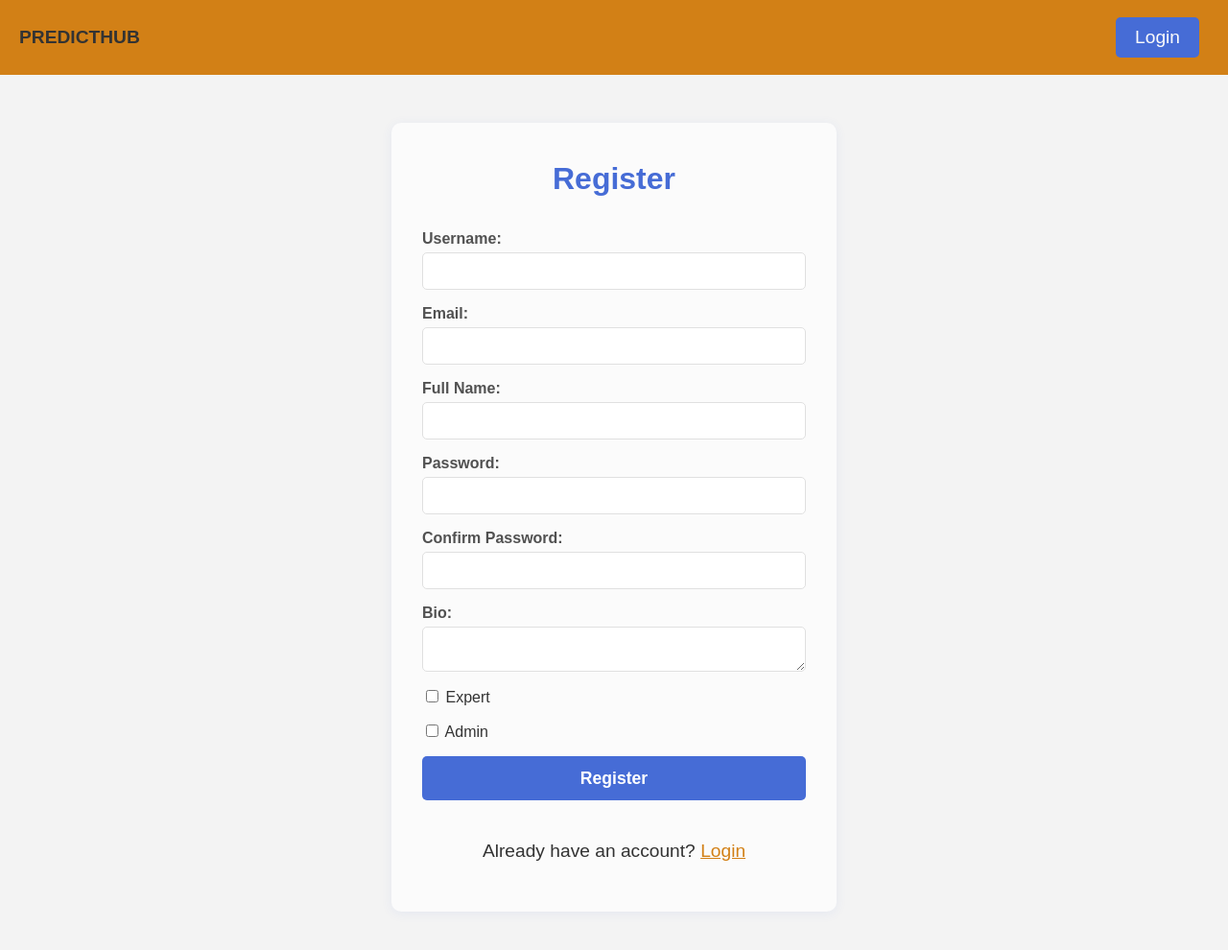
After one commit to elena563/predicthub, a Django app: page /register in a window 1280 px wide. The commit adds this page. Shown: the whole page at 96% size. Run offline with Django 5.2, Linux system fonts and the light colour scheme.

Commit message:
Fix login and register

```diff
--- a/predictions/forms.py
+++ b/predictions/forms.py
@@ -1,4 +1,6 @@
 from django import forms
+from django.contrib.auth.forms import UserCreationForm
+from django.contrib.auth.models import User
 from .models import PredictionEvent, UserProfile
 
 class PredictionForm(forms.ModelForm):
@@ -6,7 +8,13 @@ class PredictionForm(forms.ModelForm):
         model = PredictionEvent
         fields = ['title', 'description', 'start_date', 'end_date', 'category']
 
-class RegistrationForm(forms.ModelForm):
+class RegistrationForm(UserCreationForm):
+    email = forms.EmailField(required=True)
+    full_name = forms.CharField(max_length=100, required=True)
+    bio = forms.CharField(widget=forms.Textarea, required=False)
+    is_expert = forms.BooleanField(required=False)
+    is_admin = forms.BooleanField(required=False)
+
     class Meta:
-        model = UserProfile
-        fields = ['username', 'email', 'password', 'bio', 'is_expert', 'is_admin']
+        model = User
+        fields = ['username', 'email', 'password1', 'password2', 'full_name', 'bio', 'is_expert', 'is_admin']
--- a/predictions/models.py
+++ b/predictions/models.py
@@ -5,8 +5,8 @@ from django.utils import timezone
 class UserProfile(models.Model):
     user = models.OneToOneField(User, on_delete=models.CASCADE, verbose_name="user")
     username = models.CharField(max_length=100, unique=True)
+    full_name = models.CharField(max_length=100, null=True)
     email = models.EmailField(unique=True)
-    password = models.CharField(max_length=64, default=None)
     joined_date = models.DateTimeField(auto_now_add=True)
     reputation_score = models.IntegerField(default=0)
     bio = models.TextField(blank=True, null=True)
--- a/predictions/static/predictions/style.css
+++ b/predictions/static/predictions/style.css
@@ -18,12 +18,109 @@ html, body {
     box-sizing: border-box;
 }
 
+a {
+    color: var(--text-dark);
+    text-decoration: none;
+}
+
+.login-container, .register-container {
+    max-width: 400px;
+    margin: 50px auto 40px auto;
+    background: var(--bg-light);
+    border-radius: 10px;
+    box-shadow: 0 2px 12px rgba(70, 108, 214, 0.08);
+    padding: 2.5em 2em 2em 2em;
+    display: flex;
+    flex-direction: column;
+    gap: 1.2em;
+}
+
+.login-container h2, .register-container h2 {
+    text-align: center;
+    color: var(--primary-blue);
+    margin-bottom: 0.5em;
+}
+
+.login-container form, .register-container form {
+    display: flex;
+    flex-direction: column;
+    gap: 1em;
+}
+
+.form-group {
+    display: flex;
+    flex-direction: column;
+    gap: 0.3em;
+}
+
+.form-group label {
+    font-weight: 600;
+    color: var(--text-mid);
+}
+
+.form-control {
+    padding: 0.6em 0.8em;
+    border: 1px solid #e0e0e0;
+    border-radius: 5px;
+    font-size: 1em;
+    background: #fff;
+    color: var(--text-dark);
+    transition: border 0.2s;
+}
+.form-control:focus {
+    border: 1.5px solid var(--primary-blue);
+    outline: none;
+}
+
+.btn-primary {
+    background: var(--primary-blue);
+    color: #fff;
+    border: none;
+    border-radius: 5px;
+    padding: 0.7em 0;
+    font-size: 1.1em;
+    font-weight: 600;
+    cursor: pointer;
+}
+.btn-primary:hover {
+    background: #365bb5;
+}
+
+.alert {
+    padding: 0.7em 1em;
+    border-radius: 5px;
+    margin-bottom: 1em;
+    font-size: 1em;
+}
+.alert-danger {
+    background: #f8d7da;
+    color: #721c24;
+    border: 1px solid #f5c6cb;
+}
+
+.login-container p, .register-container p {
+    text-align: center;
+    margin-top: 1.2em;
+}
+.login-container a, .register-container a {
+    color: var(--primary-orange);
+    text-decoration: underline;
+}
+.login-container a:hover, .register-container a:hover {
+    color: var(--primary-blue);
+}
+
 header {
     color: var(--text-dark);
     padding: 15px 20px;
     display: flex;
     justify-content: space-between;
     align-items: center;
+}
+
+.header-alt {
+    background-color: var(--primary-orange);
+    color: #fff;
 }
 
 h1{
@@ -45,8 +142,11 @@ section {
     padding: 90px 20px;
     text-align: center;
 }
+.hero h2{
+    font-size: 4rem;
+}
 h2{
-    font-size: 4rem;
+    font-size: 2rem;
     margin-top: 0;
     margin-bottom: 15px;
 }
--- a/predictions/templates/predictions/layout.html
+++ b/predictions/templates/predictions/layout.html
@@ -9,15 +9,15 @@
         {% endblock %}
     </head>
     <body>
-        <header>
-            <h1>PREDICTHUB</h1>
+        <header class="{% if request.path != '/' %}header-alt{% endif %}">
+            <h1><a href="{% url 'index' %}">PREDICTHUB</a></h1>
             <nav>
                 {% if user.is_authenticated %}
                     <a href="#">Predictions</a>
                     <a href="#">Leaderboard</a>
                     <a href="#">Profile</a>
                 {% else %}
-                    <a class="btn1" href="#">Login</a>
+                    <a class="btn1" href="{% url 'login' %}">Login</a>
                 {% endif %}
             </nav>
         </header>
--- /dev/null
+++ b/predictions/templates/predictions/register.html
@@ -0,0 +1,48 @@
+{% extends "predictions/layout.html" %}
+{% load static %}
+
+{% block body %}
+<div class="register-container">
+    <h2>Register</h2>
+    {% if error %}
+        <div class="alert alert-danger">{{ error }}</div>
+    {% endif %}
+    <form action="" method="post">
+        {% csrf_token %}
+        <div class="form-group">
+            <label for="username">Username:</label>
+            <input type="text" name="username" id="username" class="form-control" required>
+        </div>
+        <div class="form-group">
+            <label for="email">Email:</label>
+            <input type="email" name="email" id="email" class="form-control" required>
+        </div>
+        <div class="form-group">
+            <label for="full_name">Full Name:</label>
+            <input type="text" name="full_name" id="full_name" class="form-control" required>
+        </div>
+        <div class="form-group">
+            <label for="password1">Password:</label>
+            <input type="password" name="password1" id="password1" class="form-control" required>
+        </div>
+        <div class="form-group">
+            <label for="password2">Confirm Password:</label>
+            <input type="password" name="password2" id="password2" class="form-control" required>
+        </div>
+        <div class="form-group">
+            <label for="bio">Bio:</label>
+            <textarea name="bio" id="bio" class="form-control"></textarea>
+        </div>
+        <div class="form-check">
+            <input type="checkbox" name="is_expert" id="is_expert" class="form-check-input">
+            <label for="is_expert" class="form-check-label">Expert</label>
+        </div>
+        <div class="form-check">
+            <input type="checkbox" name="is_admin" id="is_admin" class="form-check-input">
+            <label for="is_admin" class="form-check-label">Admin</label>
+        </div>
+        <button type="submit" class="btn btn-primary">Register</button>
+    </form>
+    <p>Already have an account? <a href="{% url 'login' %}">Login</a></p>
+</div>
+{% endblock %}
--- a/predictions/urls.py
+++ b/predictions/urls.py
@@ -3,9 +3,9 @@ from . import views
 
 urlpatterns = [
     path('', views.index, name='index'),
-    path("login", views.login, name="login"),
-    path("logout", views.logout, name="logout"),
-    path("register", views.register, name="register"),
+    path("login", views.login_view, name="login"),
+    path("logout", views.logout_view, name="logout"),
+    path("register", views.register_view, name="register"),
     path("prediction/<str:id>/", views.predictionPage, name="prediction"),
     path("create", views.create_prediction_event, name="create"),
     path("comment/<str:id>/", views.comment, name="comment"),
--- a/predictions/views.py
+++ b/predictions/views.py
@@ -10,10 +10,10 @@ from .forms import PredictionForm, RegistrationForm
 from .models import PredictionEvent, UserProfile, Comment
 
 def index(request):
-    predictions = PredictionEvent.objects.all()
-    return render(request, "predictions/index.html", predictions=predictions)
+    predictions = PredictionEvent.objects.all()[:10]
+    return render(request, "predictions/index.html", {"predictions": predictions})
 
-def login(request):
+def login_view(request):
     if request.method == "POST":
 
         username = request.POST["username"]
@@ -30,36 +30,34 @@ def login(request):
     else:
         return render(request, "predictions/login.html")
 
-def logout(request):
+def logout_view(request):
     logout(request)
     return HttpResponseRedirect(reverse("index"))
 
-def register(request):
+def register_view(request):
     if request.method == "POST":
         form = RegistrationForm(request.POST)
         if form.is_valid():
-            username = form.cleaned_data["username"]
-            email = form.cleaned_data["email"]
-            password = form.cleaned_data["password"]
-            bio = form.cleaned_data.get("bio", "")
-            is_expert = form.cleaned_data.get("is_expert", False)
-            is_admin = form.cleaned_data.get("is_admin", False)
+            # UserCreationForm salva automaticamente User con password hashata
+            user = form.save(commit=False)
+            user.email = form.cleaned_data["email"]
+            user.save()
 
-            user = User.objects.create_user(username=username, email=email, password=password)
-
+            # Crea UserProfile collegato
             UserProfile.objects.create(
                 user=user,
-                username=username,
-                email=email,
-                bio=bio,
-                is_expert=is_expert,
-                is_admin=is_admin
+                username=user.username,
+                email=user.email,
+                full_name=form.cleaned_data.get("full_name", ""),
+                bio=form.cleaned_data.get("bio", ""),
+                is_expert=form.cleaned_data.get("is_expert", False),
+                is_admin=form.cleaned_data.get("is_admin", False)
             )
             login(request, user)
             return redirect("index")
         else:
             return render(request, "predictions/register.html", {
-                    'form': RegistrationForm(),
+                    'form': form,
                     "error": "Invalid data"
                 })
     else:
```
Also changed, not shown: predictions/templates/predictions/login.html (added, +24 -0 lines).
